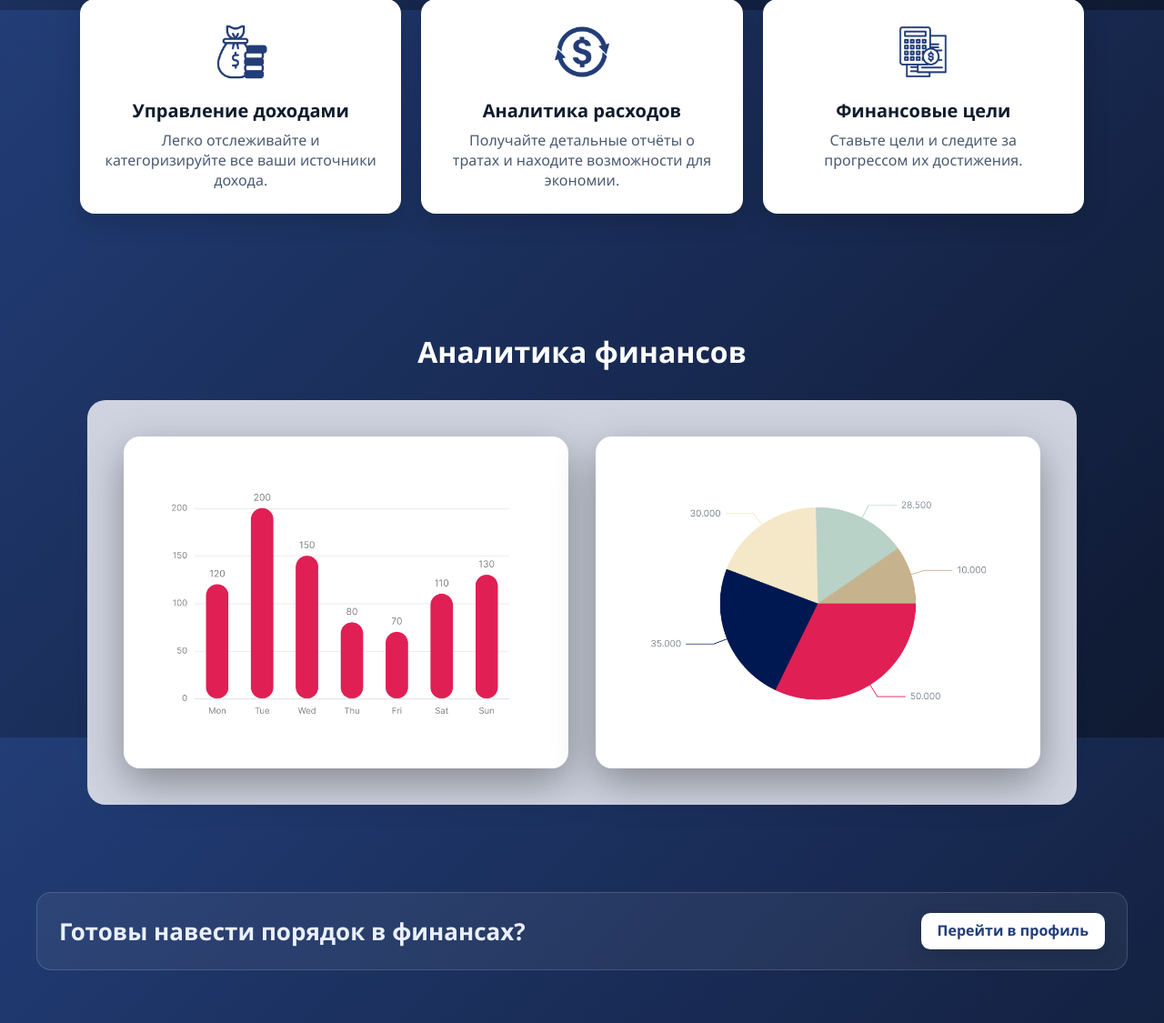
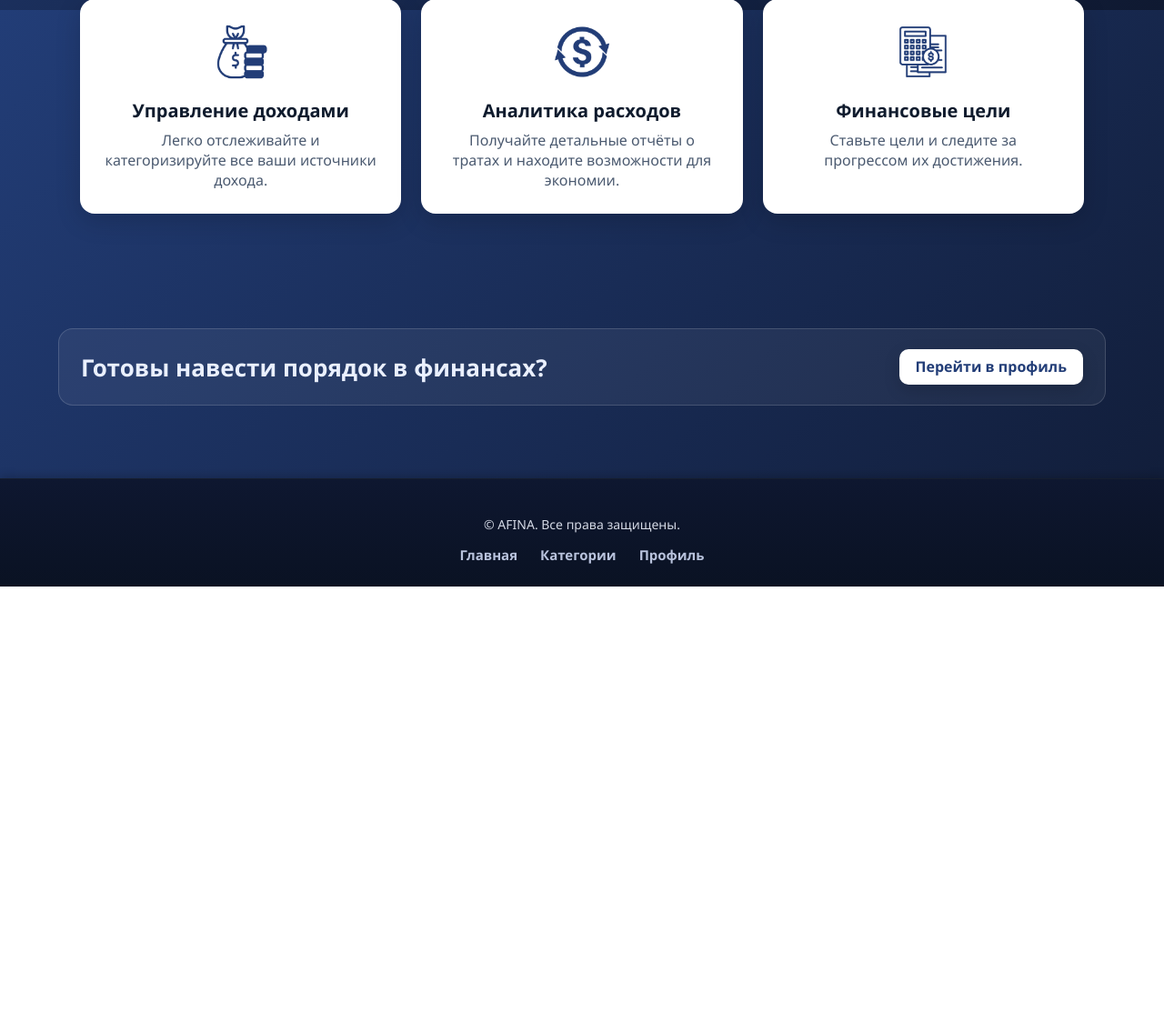
Before and after one commit to Someone1print/Afina, a Django app: template templates/home.html in a window 1280 px wide. Shown: the part 789-1914 px from the top of the page at 91% size. After the commit the page ends 1434 px from the top, so only its background shows below. Run offline with Django 5.2, Linux system fonts and the light colour scheme; the template is opened without the code that fills it, so the values that code supplies are empty.

Commit message:
delete 2 png

```diff
--- a/templates/home.html
+++ b/templates/home.html
@@ -54,23 +54,6 @@
         <h3 class="home-card__title">Финансовые цели</h3>
         <p class="home-card__text">Ставьте цели и следите за прогрессом их достижения.</p>
       </article>
-    </div>
-  </div>
-</section>
-<section class="analytics-section">
-
-  <div class="analytics-section">
-    <h2 class="analytics-title">Аналитика финансов</h2>
-
-    <div class="analytics-cards">
-        <div class="analytics-card">
-            <img src="{% static 'afina/images/img.png' %}" alt="График доходов">
-        </div>
-
-        <div class="analytics-card">
-            <img src="{% static 'afina/images/img_1.png' %}" alt="График расходов">
-        </div>
-    </div>
     </div>
   </div>
 </section>
```
